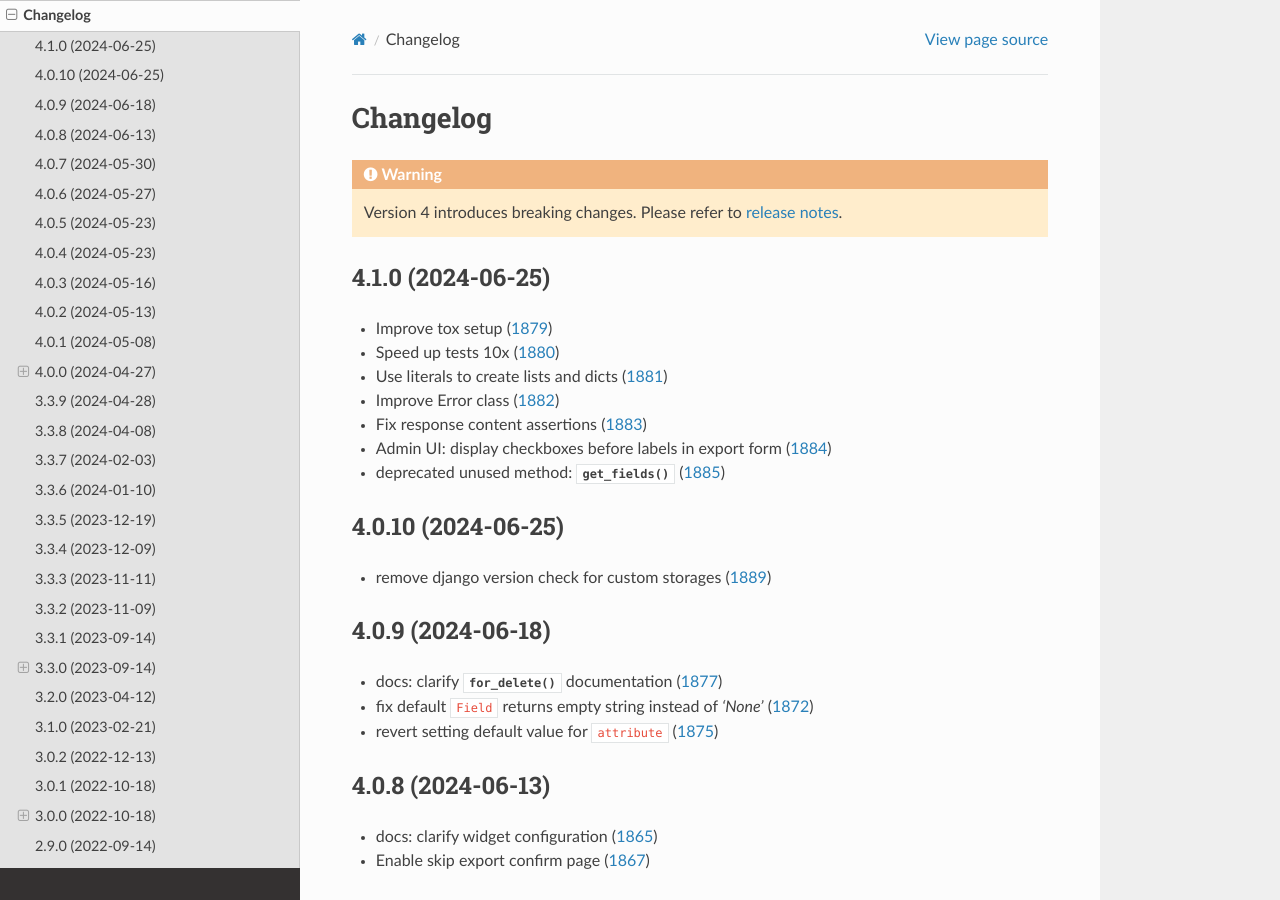
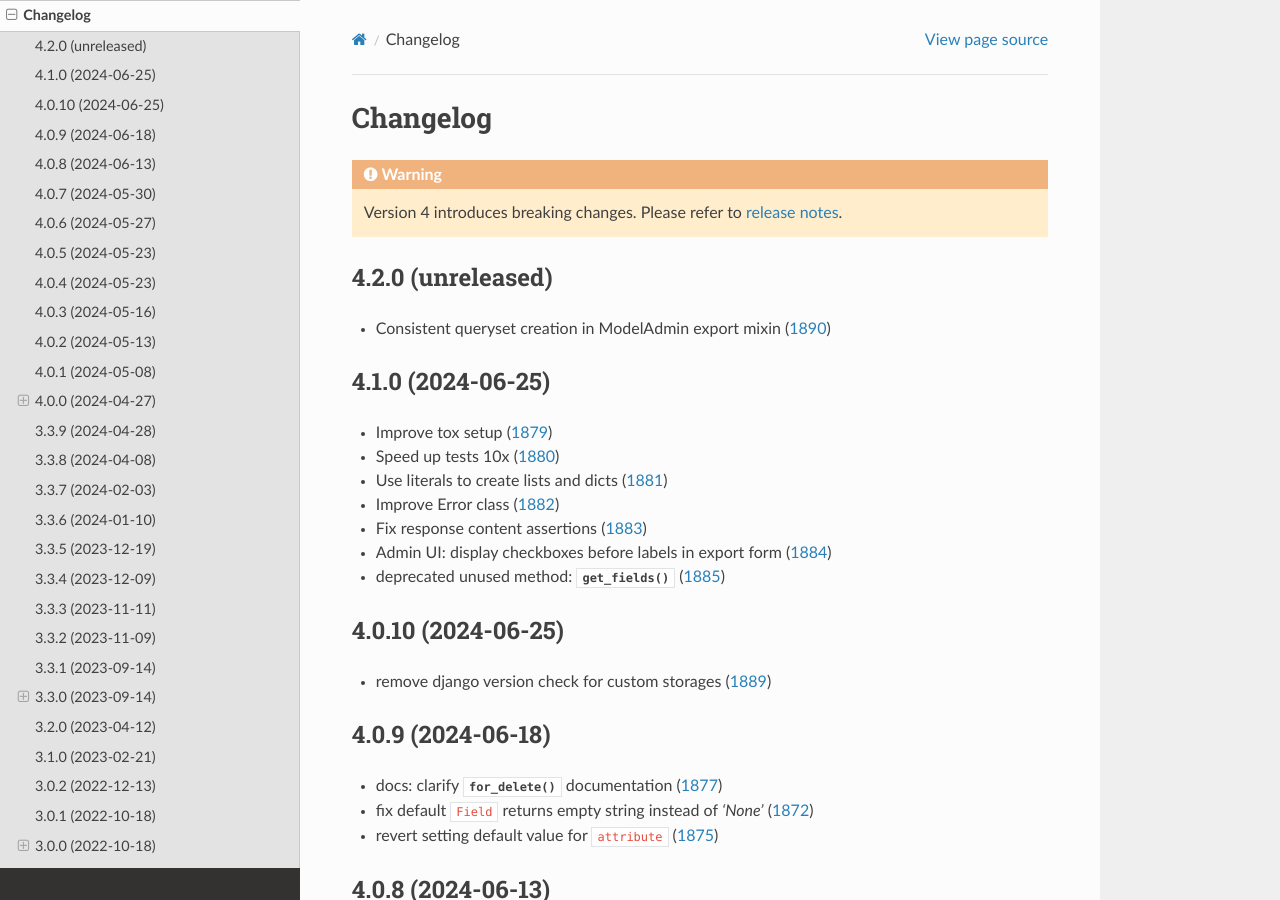
Before and after one commit to django-import-export/django-import-export, a Sphinx documentation site: the page built from docs/changelog.rst, in a window 1280 px wide and 900 px high. Built offline with Sphinx 7.4.7 and the Read the Docs theme 2.0.0, drawn with Linux system fonts in a browser that asks for light colours; pages that are not in the unit, such as notebooks, are missing from menus; the version number could not be read and is left out.

Commit message:
updated changelog

```diff
--- a/docs/changelog.rst
+++ b/docs/changelog.rst
@@ -4,6 +4,11 @@ Changelog
 .. warning::
 
     Version 4 introduces breaking changes.  Please refer to :doc:`release notes<release_notes>`.
+
+4.2.0 (unreleased)
+------------------
+
+- Consistent queryset creation in ModelAdmin export mixin (`1890 <https://github.com/django-import-export/django-import-export/pull/1890>`_)
 
 4.1.0 (2024-06-25)
 ------------------
```
